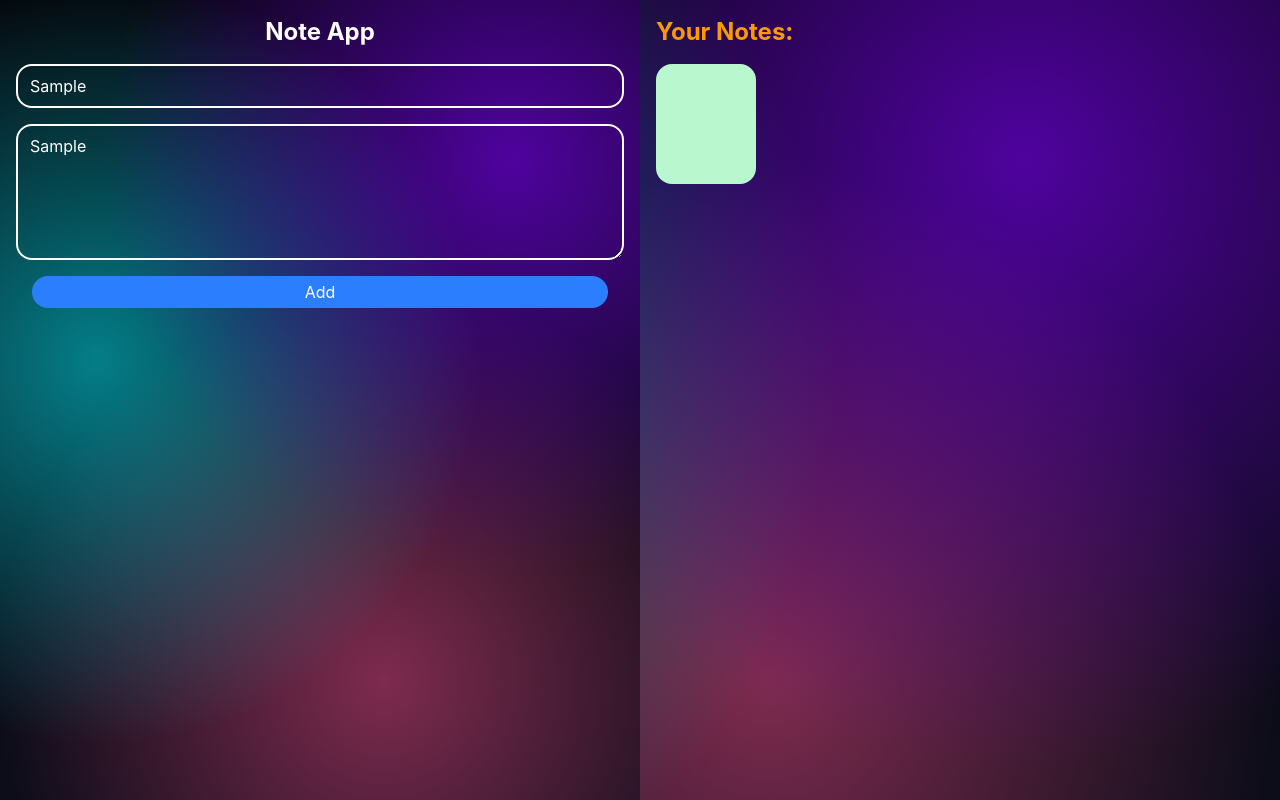
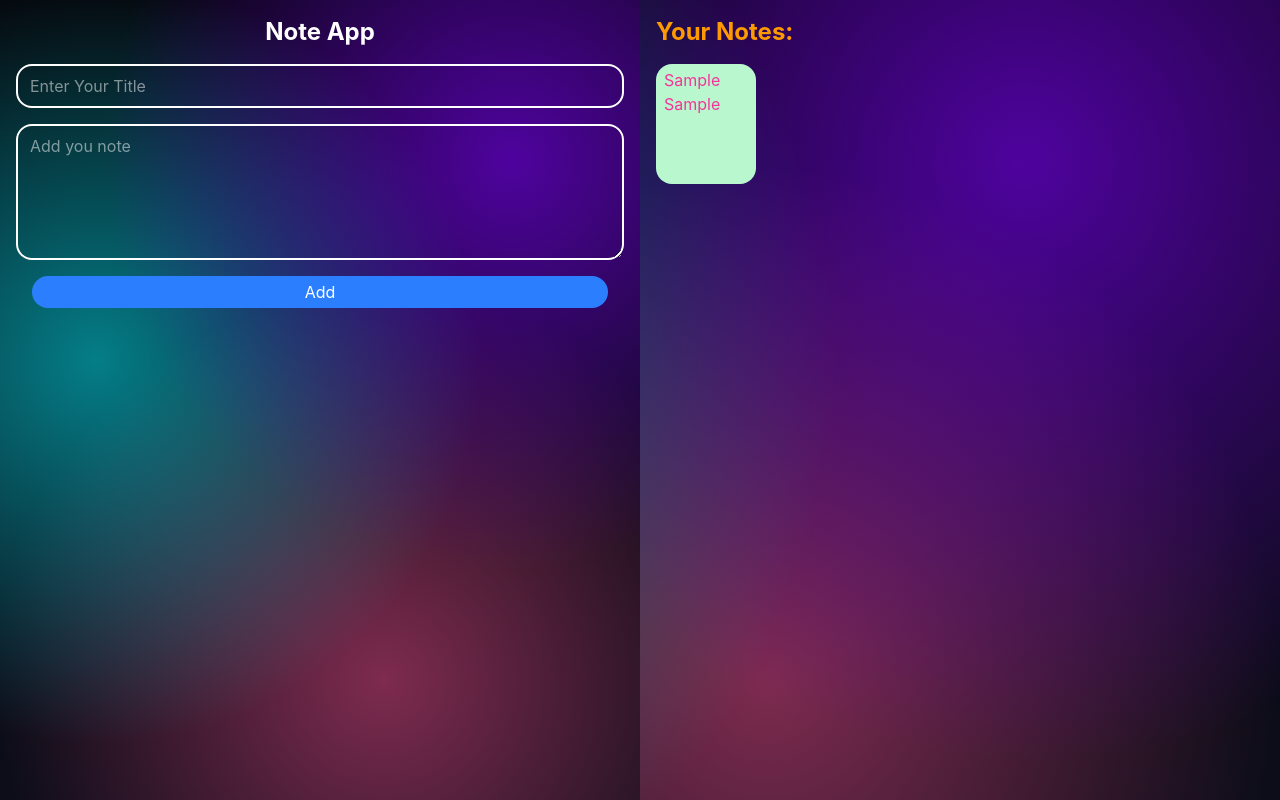
Before and after one commit to dipak-4321/noteapp, a React (Vite) app in the folder noteapplication/: page / in a window 1280 px wide. Both pictures are taken after typing "Sample", "Sample" into the empty fields and a click on the button "Add". Built offline with nearby package versions, Linux system fonts and the light colour scheme.

Commit message:
note are adding

```diff
--- a/noteapplication/src/components/Page.jsx
+++ b/noteapplication/src/components/Page.jsx
@@ -3,10 +3,20 @@ import React, { useState } from 'react'
 const Page = () => {
 const [heading, setHeading] = useState('')
 const [details, setDetails] = useState('')
+const [note, setNote] = useState([])
 
   function formSubmit (e){
     e.preventDefault()
       console.log("form submited")
+    const copyNote = [...note]
+    copyNote.push({heading,details})
+    setNote(copyNote)
+    console.log(copyNote);
+    console.log(note);
+
+    setHeading('')
+    setDetails('')
+
   }
   return (
     <div id="main" className='w-full md:flex-row  flex flex-col'>
@@ -31,10 +41,16 @@ const [details, setDetails] = useState('')
 
     <div className='text-amber-500 p-4'>
       <h2  className='text-center font-bold text-2xl'>Your Notes:</h2>
-      <div className='mt-4'>
-        <div className='bg-green-200 py-1 px-2 text-pink-500 h-30 w-25 rounded-2xl'>
+      <div className='mt-4 '>
+        {note.map((elem,idx)=>{
+          return <div key={idx} className='bg-green-200 py-1 px-2 text-pink-500 h-30 w-25 rounded-2xl'>
+            <h4>{elem.heading}</h4>
+            <p>{elem.details}</p>
+          </div>
 
-        </div>
+        })}
+
+
 
       </div>
     </div>
```
